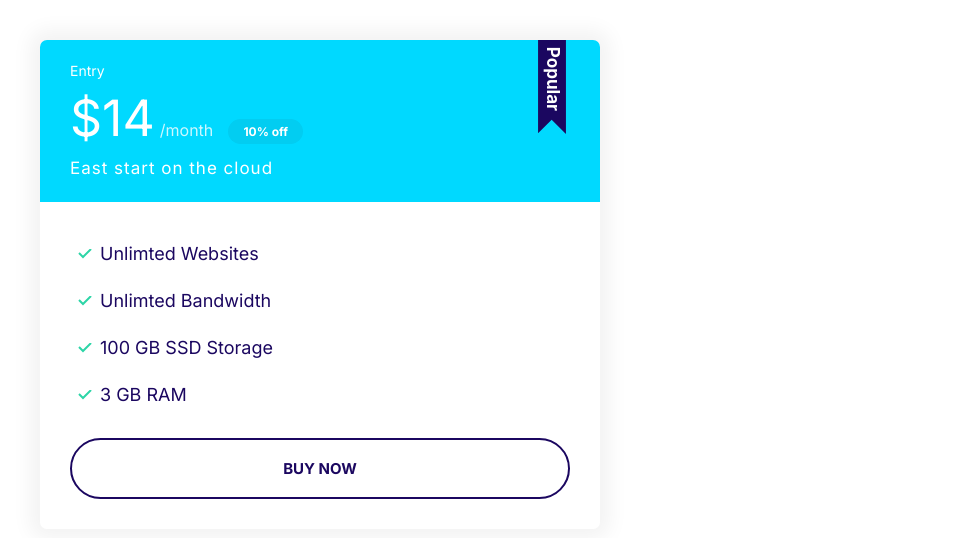
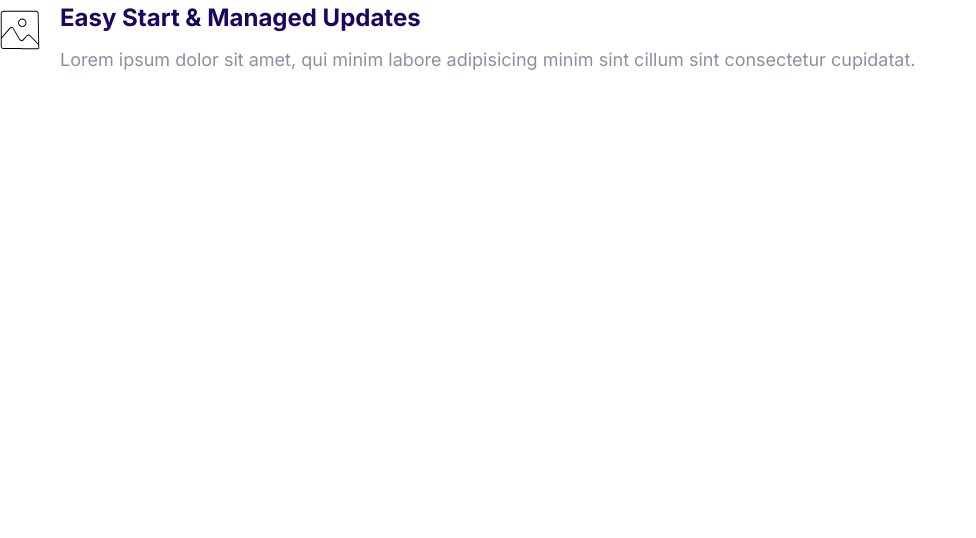
Before and after one commit to SeniorIntern/moshify, a plain HTML site: page index.html in a window 1280 px wide. Shown: the whole page, without its empty margins (0-976 px from the left). Drawn offline with Linux system fonts and the light colour scheme.

Commit message:
Build the media object component

```diff
--- a/css/styles.css
+++ b/css/styles.css
@@ -362,3 +362,20 @@
     font-size: 1.7rem;
   }
 }
+
+/* Media */
+.media {
+  display: flex;
+}
+
+.media__title {
+  margin-top: 0;
+}
+
+.media__body {
+  margin: 0 2rem;
+}
+
+.media__image {
+  margin-top: 1rem;
+}
--- a/index.html
+++ b/index.html
@@ -14,26 +14,17 @@
 </head>
 
 <body>
-  <div style="width: 50%; padding: 4rem;">
-    <div class="plan plan--popular">
-      <div class="card card--secondary">
-        <header class="card__header">
-          <h3 class="plan__name">Entry</h3>
-          <span class="plan__price">$14</span>
-          <span class="plan__billing-cycle">/month</span>
-          <span class="badge badge--secondary badge--small">10% off</span>
-          <span class="plan__description">East start on the cloud</span>
-        </header>
-        <div class="card__body">
-          <ul class="list list--tick">
-            <li class="list__item">Unlimted Websites</li>
-            <li class="list__item">Unlimted Bandwidth</li>
-            <li class="list__item">100 GB SSD Storage</li>
-            <li class="list__item">3 GB RAM</li>
-          </ul>
-          <button class="btn btn--outline btn--block">Buy Now</button>
-        </div>
-      </div>
+  <div class="media">
+    <div class="media__image">
+      <svg class="icon icon--primary">
+        <use xlink:href="images/sprite.svg#snap"></use>
+      </svg>
+    </div>
+    <div class="media__body">
+      <h3 class="media__title">Easy Start & Managed Updates</h3>
+      <p>
+        Lorem ipsum dolor sit amet, qui minim labore adipisicing minim sint cillum sint consectetur cupidatat.
+      </p>
     </div>
   </div>
 </body>
```
Also changed, not shown: components/MediaObject.html (added, +13 -0 lines).
